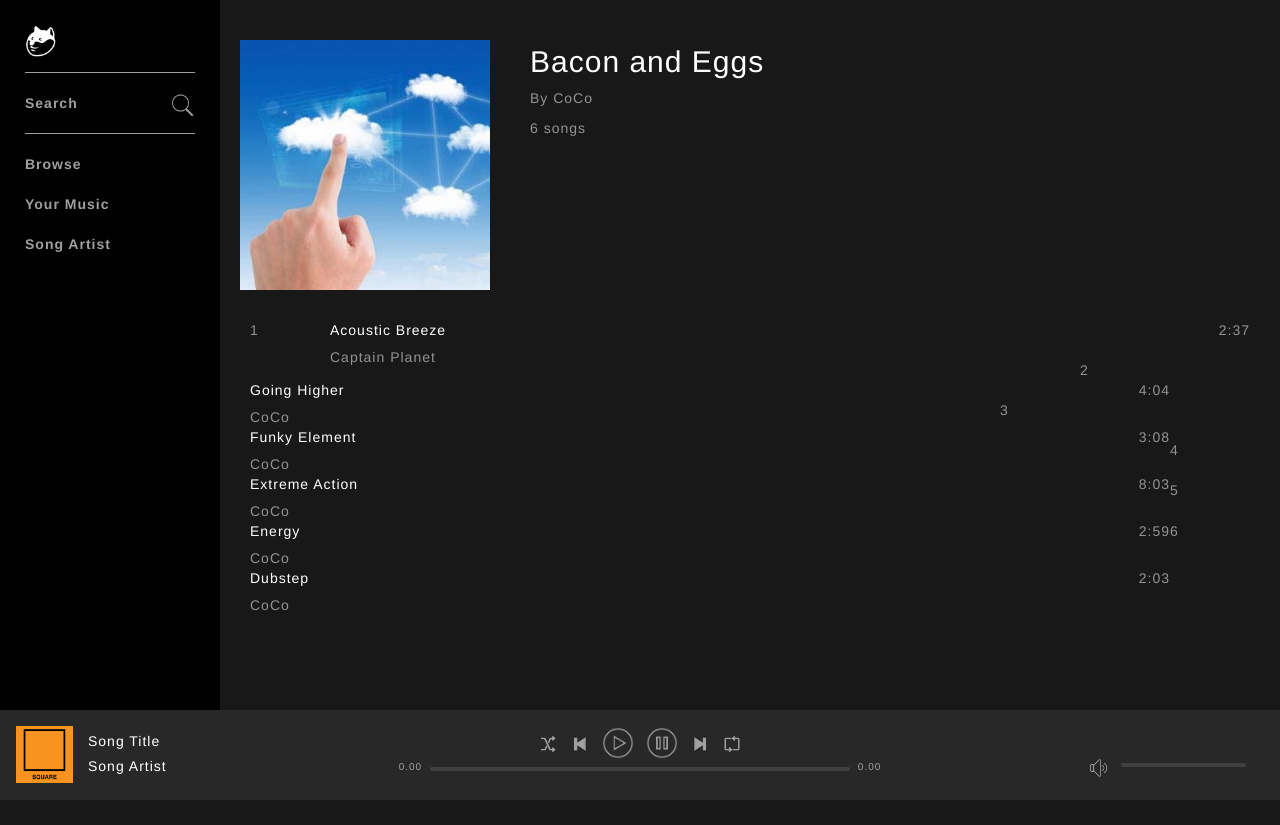
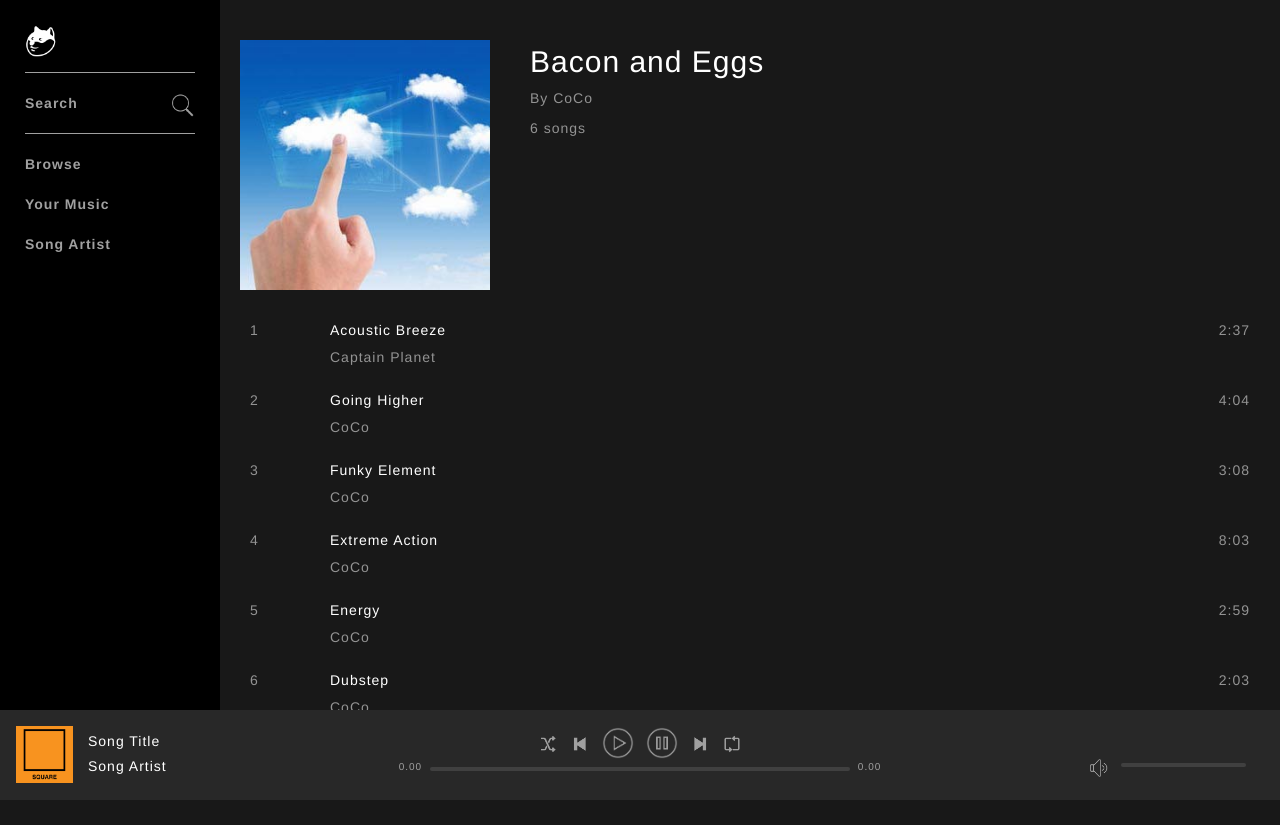
Before and after one commit to kenvilar/miozika, a PHP site: page /album.php?id=1 in a window 1280 px wide. Before the commit the page ends 800 px from the top, so only its background shows below. Run offline with PHP 8.4, Linux system fonts and the light colour scheme; the visitor is signed in with stand-in values (Sample User, id 1); data comes from the database, SQL or seed files in the repository.

Commit message:
Adjust height

```diff
--- a/assets/css/style.css
+++ b/assets/css/style.css
@@ -383,7 +383,7 @@ Album Page
 	padding: 0;
 }
 .trackListRow {
-	height: 40px;
+	height: 70px;
 	padding: 15px 10px;
 	list-style: none;
 }
```
